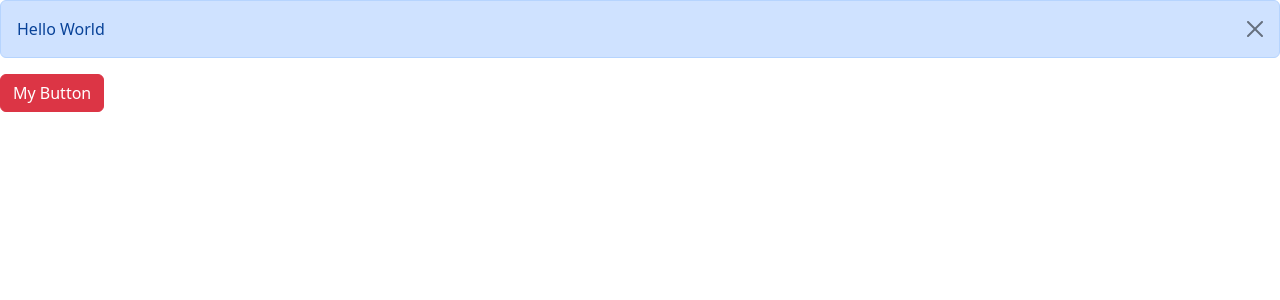
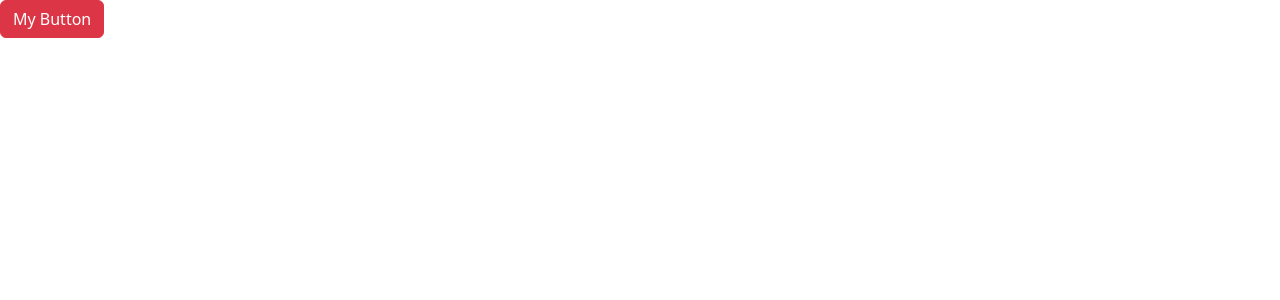
Before and after one commit to kelia01/React, a React (Vite) app in the folder vite-project/: page / in a window 1280 px wide. Shown: the top 300 px of the page. Built offline with nearby package versions, Linux system fonts and the light colour scheme.

Commit message:
Add an alert after you click a button

```diff
--- a/vite-project/src/App.tsx
+++ b/vite-project/src/App.tsx
@@ -1,15 +1,17 @@
 
+import { useState } from "react";
 import Alert from "./components/Alert";
-import Button from "./components/button";
+import Button from "./components/Button";
 
 function App() {
+  const [alertVisible, SetAlertVisible] = useState(false)
 
   return (
   <div>
-    <Alert>
-      <span>Hello  World</span>
-    </Alert>
-    <Button color="danger" onClick={() => console.log('clicked')}>
+   {alertVisible && <Alert onClose={() => SetAlertVisible(false)}>
+      My alert
+    </Alert>}
+    <Button color="danger" onClick={() => SetAlertVisible(true)}>
       My Button
     </Button>
   </div>
```
